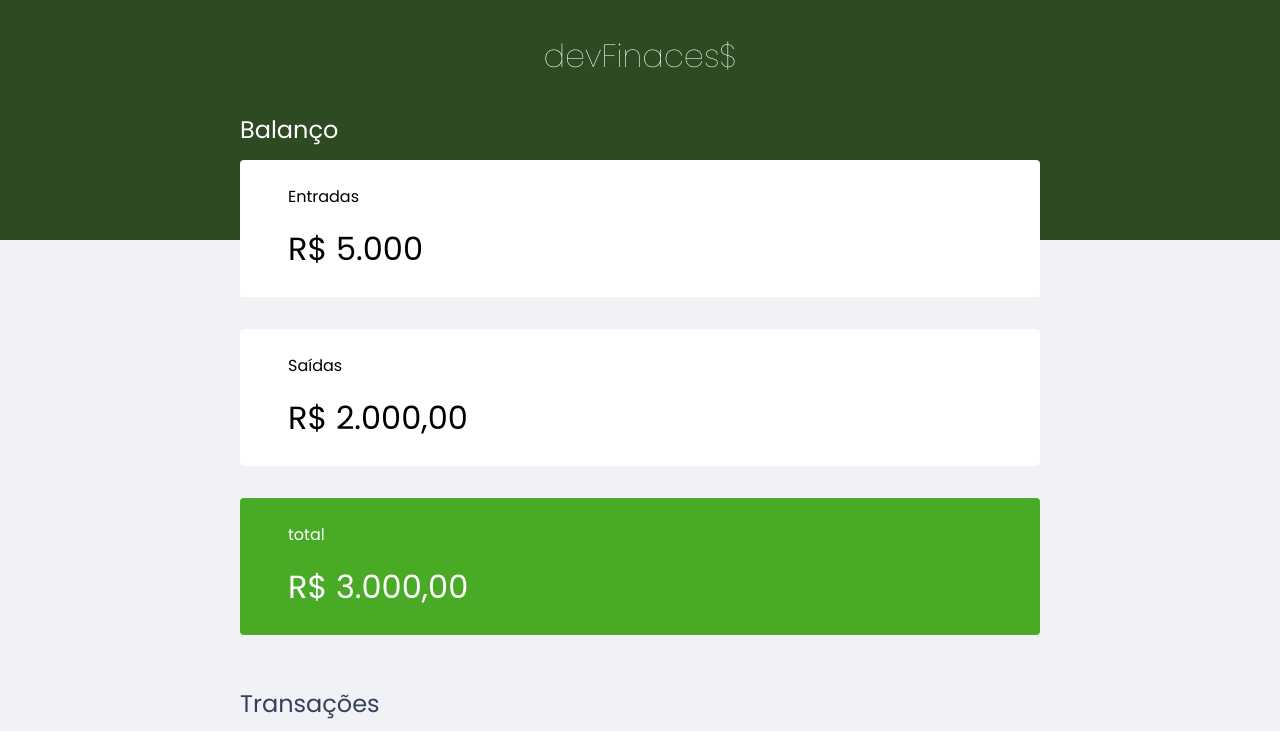
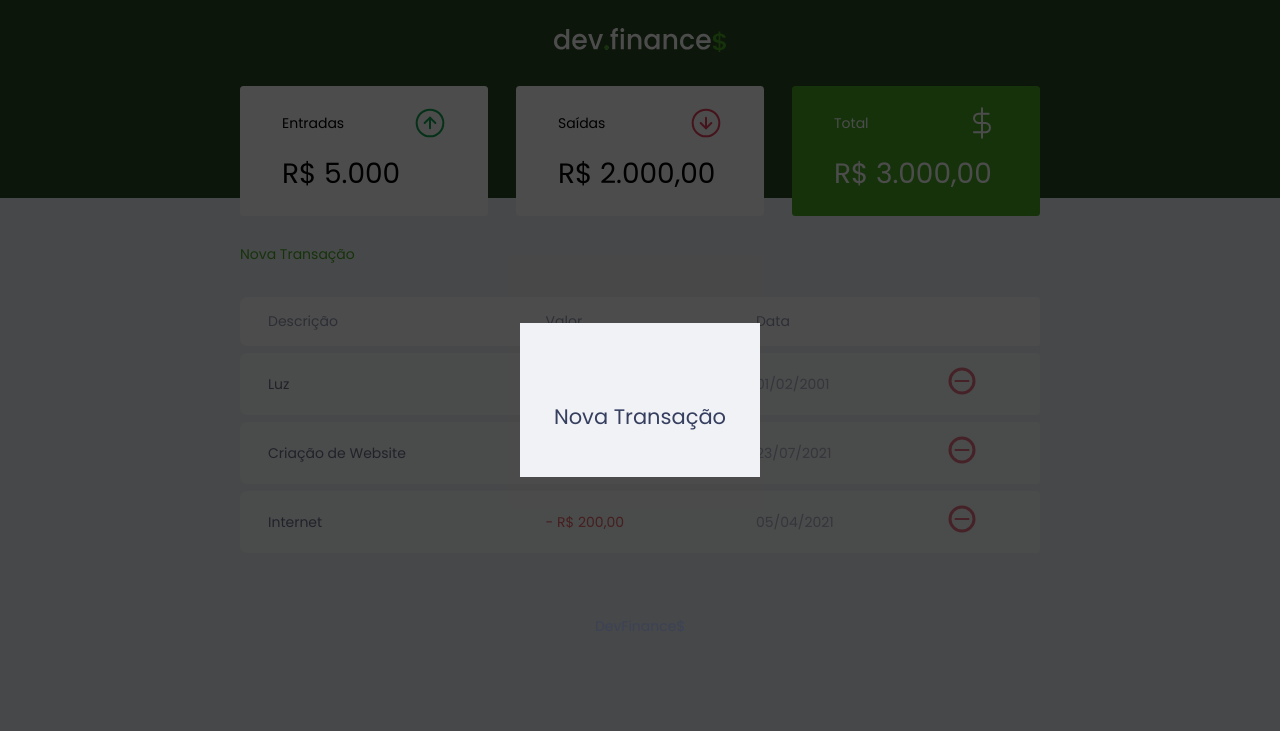
Before and after one commit to guilhermedpadua/devFinace, a plain HTML site: page index.html in a window 1280 px wide. Shown: the top 731 px of the page. Drawn offline with Linux system fonts and the light colour scheme.

Commit message:
Second commit

```diff
--- a/index.html
+++ b/index.html
@@ -17,32 +17,52 @@
 <body>
 
     <header>
-        <h1 id="logo">devFinaces$</h1>
+        <img src="./assets/logo.svg" alt="Logo Dev Finance">
     </header>
     <main class="container">
 
         <section id="balance">
-            <h2>Balanço</h2>
+            <h2 class="sr-only">Balanço</h2>
 
             <div class="card">
-                <h3>Entradas</h3>
+                <h3>
+                    <span>
+                        Entradas
+                    </span>
+                    <img src="./assets/income.svg" alt="Imagem de entradas">
+                </h3>
                 <p>R$ 5.000 </p>
             </div>
+
             <div class="card">
-                <h3>Saídas</h3>
+                <h3>
+                    <span>
+                        Saídas
+                    </span>
+                    <img src="./assets/expense.svg" alt="Imagem de Saídas">
+                </h3>
                 <p>R$ 2.000,00 </p>
             </div>
+
             <div class="card total">
-                <h3>total</h3>
+                <h3>
+                    <span>
+                        Total
+                    </span>
+                    <img src="./assets/total.svg" alt="Imagem de Total">
+                </h3>
                 <p>R$ 3.000,00 </p>
             </div>
 
         </section>
 
         <section id="transaction">
-            <h2>Transações</h2>
+            <h2 class="sr-only">Transações</h2>
+
+            <a href="#" class="button new">Nova Transação</a>
 
             <table id="data-table">
+
                 <thead>
                     <tr>
                         <th>
@@ -54,30 +74,62 @@
                         <th>
                             Data
                         </th>
+                        <th></th>
                     </tr>
                 </thead>
+
                 <tbody>
                     <tr>
                         <td class="description">Luz</td>
                         <td class="expense">- R$ 5.000,00</td>
                         <td class="date">01/02/2001</td>
+                        <td>
+                            <img src="./assets/minus.svg" alt="Remover Transação">
+                        </td>
                     </tr>
                     <tr>
                         <td class="description">Criação de Website</td>
                         <td class="income"> R$ 5.000,00</td>
                         <td class="date">23/07/2021</td>
+                        <td>
+                            <img src="./assets/minus.svg" alt="Remover Transação">
+                        </td>
                     </tr>
                     <tr>
                         <td class="description">Internet</td>
                         <td class="expense">- R$ 200,00</td>
                         <td class="date">05/04/2021</td>
+                        <td>
+                            <img src="./assets/minus.svg" alt="Remover Transação">
+                        </td>
                     </tr>
                 </tbody>
+
             </table>
         </section>
 
     </main>
 
+    <div class="modal-overlay active">
+        <div class="modal">
+            <div id="form">
+                <h2>Nova Transação</h2>
+                <form action="">
+                    <div class="input-grup">
+                        <label for="description></label>
+                        <input
+                            type="text"
+                            id="description"
+                            name="description"
+                            placeholder="Descrição">
+
+                    </div>
+                </form>
+            </div>
+        </div>
+    </div>
+
+
     <footer>DevFinance$</footer>
 </body>
 
--- a/styles.css
+++ b/styles.css
@@ -7,10 +7,24 @@
     box-sizing: border-box;
 
 }
-
+html {
+    font-size: 93.75%;
+}
 body {
     background: #f0f2f5;
     font-family: "Poppins", sans-serif
+}
+.sr-only{
+    position: absolute;
+    width: 1px;
+    height: 1px;
+    padding: 0;
+    margin: -1px;
+    overflow: hidden;
+    clip: rect(0, 0, 0, 0);
+    white-space: nowrap;
+    border-width: 0;
+
 }
 
 .container {
@@ -25,7 +39,17 @@ h2{
 
     font-weight: normal;
 }
-
+a {
+    color: #49aa26;
+    text-decoration: none;
+}
+.button.new {
+    display: inline-block;
+    margin-bottom: 1.8rem;
+}
+a:hover {
+    color: #3dd705;
+}
 header{
     background: #2d4a22;
     padding: 2rem 0 10rem;
@@ -53,6 +77,10 @@ header{
 .card h3{
     font-weight: normal;
     font-size: 1rem;
+
+    display: flex;
+    align-items: center;
+    justify-content: space-between;
 }
 .card p{
     font-size: 2rem;
@@ -63,7 +91,13 @@ header{
     background: #49aa26;
     color: white;
 }
+#transaction {
+    display: block;
+    width: 100%;
+    overflow-x: auto;
+}
 #data-table{
+
    width: 100%;
    border-spacing: 0 0.5rem;
    color: #969cb3;
@@ -71,7 +105,14 @@ header{
 }
 table thead tr th:first-child,
 table tbody tr td:first-child{
+
     border-radius: 0.5rem 0 0 0.5rem;
+}
+
+table thead tr th:last-child,
+table tbody tr td:last-child{
+
+    border-radius: 0 0.25rem 0.25rem 0;
 }
 table th{
     background: white;
@@ -106,6 +147,33 @@ td.income{
 td.expense{
     color: #e92929;
 }
+.modal-overlay {
+    width: 100%;
+    height: 100%;
+
+    background-color: rgba(0, 0, 0, 0.7);
+
+    position: fixed;
+    top: 0;
+
+    display: flex;
+    align-items: center;
+    justify-content: center;
+
+    opacity: 0;
+    visibility: hidden;
+}
+
+.modal-overlay.active {
+    opacity: 1;
+    visibility: visible;
+}
+
+.modal {
+    background: #f0f2f5;
+    padding: 2.4rem;
+}
+
 footer{
     text-align: center;
     padding: 4rem 0 2rem;
@@ -113,3 +181,16 @@ footer{
 
     opacity: 0.6;
 }
+
+@media (min-width: 800px) {
+    html {
+        font-size: 87.5%;
+    }
+
+    #balance {
+        display: grid;
+        grid-template-columns: 1fr 1fr 1fr;
+        gap: 2rem;
+    }
+
+}
```
Also changed, not shown: assets/expense.svg (added), assets/income.svg (added), assets/logo.svg (added), assets/minus.svg (added), assets/plus.svg (added), assets/total.svg (added).
